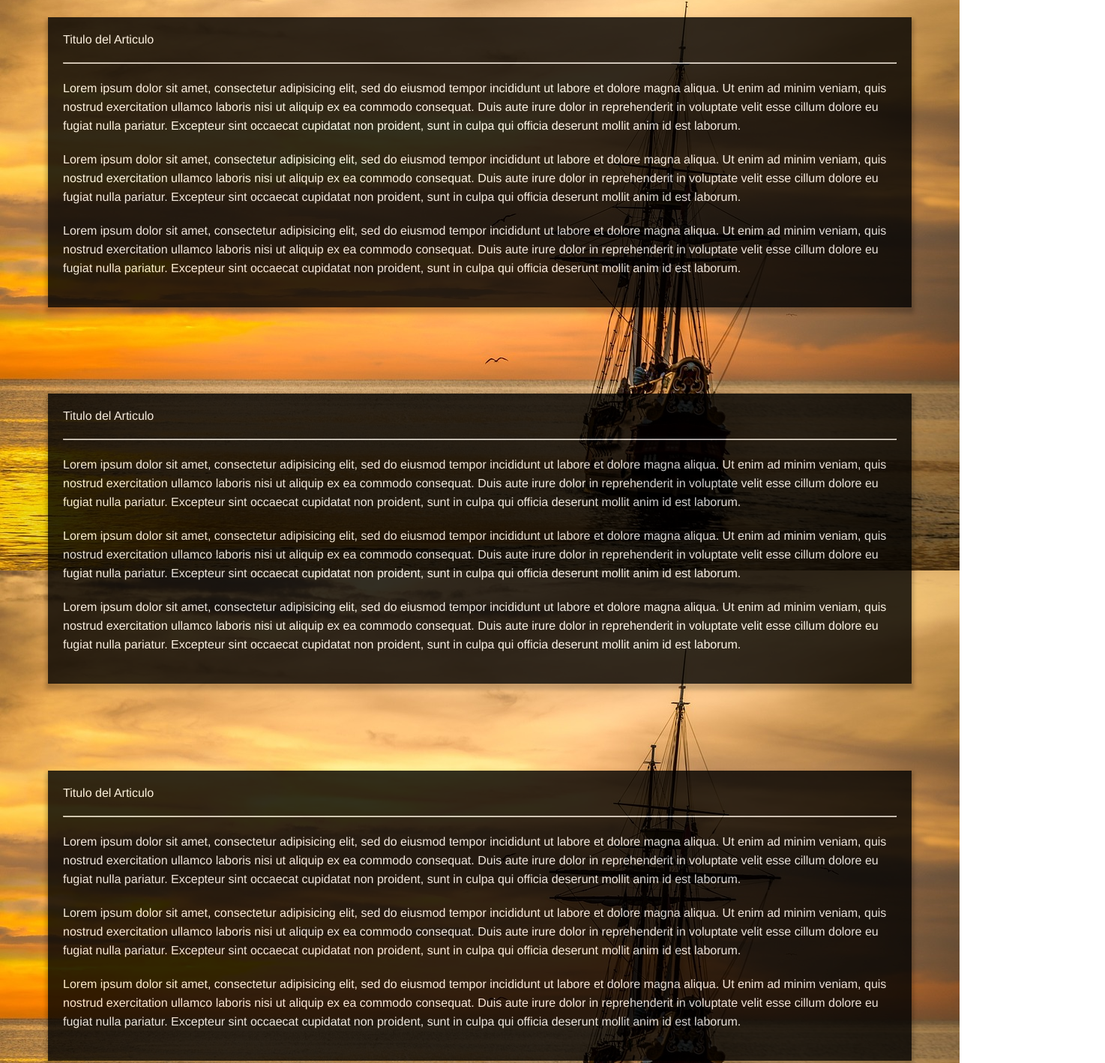
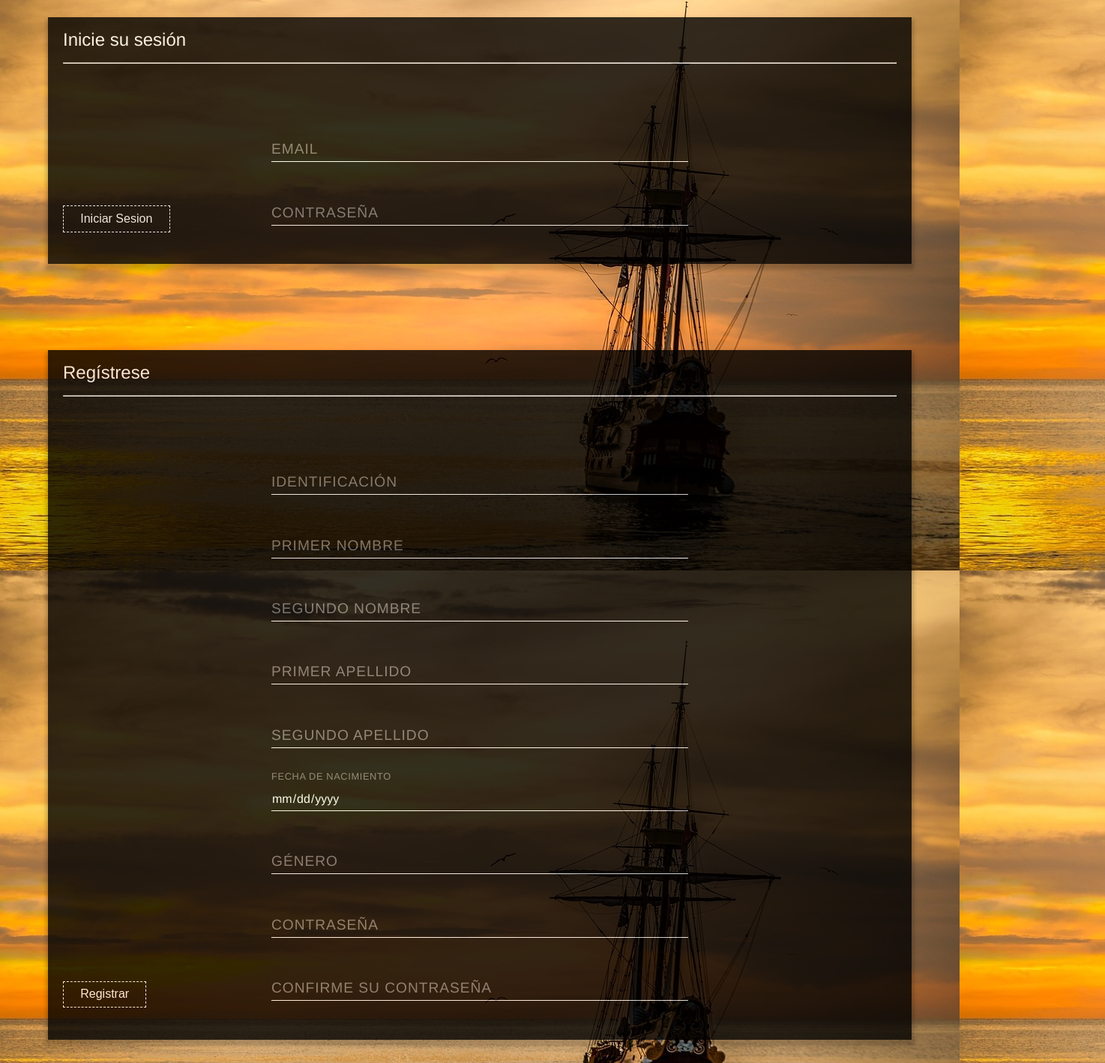
Before and after one commit to MarcoCorrales/examenHotel, a website: page public/html/index.html in a window 1280 px wide. Shown: the part 92-1510 px from the top of the page at 75% size, 1474 px wide, since content can reach past the window. Drawn offline with nearby package versions, Linux system fonts and the light colour scheme.

Commit message:
Commit 17082018 1517
Commit 17082018 1517

Creé:

Show-Hide:
Inicio de sesión
Registro de cliente
GitIgnore
CSS
Style
HTML
Index.html

```diff
--- a/public/css/reset.css
+++ b/public/css/reset.css
@@ -7,7 +7,7 @@ b, u, i, center,
 dl, dt, dd, ol, ul, li,
 fieldset, form, label, legend,
 table, caption, tbody, tfoot, thead, tr, th, td,
-article, aside, canvas, details, embed,
+section, aside, canvas, details, embed,
 figure, figcaption, footer, header, hgroup,
 menu, nav, output, ruby, section, summary,
 time, mark, audio, video {
@@ -19,7 +19,7 @@ time, mark, audio, video {
 	vertical-align: baseline;
 }
 /* HTML5 display-role reset for older browsers */
-article, aside, details, figcaption, figure,
+section, aside, details, figcaption, figure,
 footer, header, hgroup, menu, nav, section {
 	display: block;
 }
--- a/public/css/style.css
+++ b/public/css/style.css
@@ -6,7 +6,7 @@ body {
   color: #0a0a0a;
   -webkit-font-smoothing: antialiased;
   -moz-osx-font-smoothing: grayscale;
-    background:url(../img/bg.jpg); /* Nuestra imagen de fondo */
+  background:url(../img/bg.jpg), url(../img/bg2.jpg), linear-gradient(to right,#1e4b73, #ffffff00); /* Nuestra imagen de fondo */
   background-repeat:no-repeat; /* Indicamos que no se repetira */
   background-size:cover; /* Encajamos la imagen al 100% del ancho */
   background-attachment: fixed; /* Establecemos una posicion fija para la imagen */
@@ -88,25 +88,21 @@ body {
     color: #848583;
     transform: scaleX(-1);
     text-transform: uppercase;
+    -webkit-transition: 0.7s all ease-in;
+    -moz-transition: 0.7s all ease-in;
+    transition: 0.7s all ease-in;
 
   }
   #logo-invert:hover{
     color: #f56504;
     transform: scaleX(1);
+     -webkit-transition: 0.7s all ease-in;
+    -moz-transition: 0.7s all ease-in;
+    transition: 0.7s all ease-in;
 
   }
   #strong{
     font-weight: bold;
-  }
-
-  .audio-toggle {
-    position: fixed;
-    bottom: 20px;
-    right: 45px;
-    text-align: center;
-    display: block;
-    background: #00000003;
-    z-index: 999;
   }
   #main-nav{
     margin-top: 5%;
@@ -115,32 +111,136 @@ body {
   .contenedor {
       width: 90%;
       max-width:1200px;
-      margin:auto;
+      margin: auto;
   }
 
-  article {
+  section {
     background:#000;
     opacity: .8;
     padding:20px;
     margin: 10% 0;
     color:#fff;
-      box-shadow:0 5px 5px 3px rgba(0, 0, 0, 0.25);
+    box-shadow:0 5px 5px 3px #00000040;
   }
 
-  /* article h2 {
+  /* section h2 {
       color:#fff;
   } */
 
-  /* article hr {
+  /* section hr {
       background:#F64740;
       height:5px;
       border:none;
   } */
 
-  article p {
+  section p {
       line-height: 25px;
   }
 
-  article h2, article p, article hr {
+  section h2, section p, section hr {
       margin-bottom: 20px;
   }
+  section h2{
+    font-size: 1.5em;
+  }
+
+  .ocultar {
+    display: none;
+  }
+
+  /* inicio: estilos inputs */
+
+
+  .field {
+    display: flex;
+    flex-flow: column-reverse;
+    /* margin-bottom: 1em; */
+  }
+
+  label, input, textarea {
+    transition: all 0.2s;
+    touch-action: manipulation;
+  }
+
+  input, textarea, select  {
+    position: relative;
+    left: 25%;
+    top: 60px;
+    width: 50%;
+    margin-bottom: 3%;
+    height: 30px;
+    font-size: 1em;
+    border: 0;
+    border-bottom: 1px solid #fff;
+    background: transparent;
+    font-family: inherit;
+    -webkit-appearance: none;
+    border-radius: 0;
+    padding: 0;
+    cursor: text;
+    color: #fff;
+  }
+
+  input:focus {
+    outline: 0;
+    border-bottom: 1px solid #666;
+  }
+
+  label {
+    position: relative;
+    left: 25%;
+    top: 55px;
+    text-transform: uppercase;
+    letter-spacing: 0.05em;
+    font-size: 0.8em;
+    color: #7a7979;
+  }
+  input:placeholder-shown + label {
+    cursor: text;
+    max-width: 66.66%;
+    white-space: nowrap;
+    overflow: hidden;
+    text-overflow: ellipsis;
+    transform-origin: left bottom;
+    transform: translate(0, 2.125rem) scale(1.5);
+  }
+
+  ::-webkit-input-placeholder {
+    opacity: 0;
+    transition: inherit;
+  }
+
+  input:focus::-webkit-input-placeholder {
+    opacity: 1;
+  }
+
+  input:not(:placeholder-shown) + label,
+  input:focus + label {
+    transform: translate(0, 0) scale(1);
+    cursor: pointer;
+  }
+
+  /* fin: estilos inputs */
+
+
+  .buttonDash, button {
+    border: 1px dashed #fff;
+    padding: 0.7% 2%;
+    /* border-radius: 50px; */
+    background-color: transparent;
+    color: #fff;
+    margin-right: 1%;
+    cursor: pointer;
+    /* float: right; */
+    margin-bottom: 2%;
+    text-decoration: none;
+  }
+  .buttonDash:hover , button:hover{
+    border-style: solid;
+    border-color:#f56504;
+    color: #f56504;
+    -webkit-transition: all 700ms ease;
+    -o-transition: all 700ms ease;
+    transition: all 700ms ease;
+    padding: 0.7% 2%;
+  }
--- a/public/html/index.html
+++ b/public/html/index.html
@@ -9,15 +9,13 @@
 	<link href="https://fonts.googleapis.com/css?family=Montserrat" rel="stylesheet">
 	<link rel="stylesheet" href="https://use.fontawesome.com/releases/v5.0.12/css/all.css" integrity="sha384-G0fIWCsCzJIMAVNQPfjH08cyYaUtMwjJwqiRKxxE/rx96Uroj1BtIQ6MLJuheaO9"
   crossorigin="anonymous">
-  <link href='../../img/sheicon.jpg' rel='shortcut icon' type='image/png'>
+  <link href='../img/sheicon.jpg' rel='shortcut icon' type='image/png'>
   <script src="https://code.jquery.com/jquery-3.3.1.min.js"></script>
   <script src="../js/main.js"></script>
   <link rel="stylesheet" href="../css/reset.css">
   <link rel="stylesheet" href="../css/style.css">
 
-
 	<!-- <script src="//maps.googleapis.com/maps/api/js?sensor=true"></script> -->
-
 </head>
 
   <body class="page-home">
@@ -27,92 +25,129 @@
 
     <header id="page-header">
       <a href="" id="toggle-nav" class="header-button"><span class="hamburger"><span class="base"></span></span><span class="label">  <i class="fas fa-bars"></i> Menu</span></a>
-        <a class="header-button header-button-hidden no-address" data-remote="true" href="/users/sign_in">Login</a>
-        <a class="header-button header-button-last header-button-hidden no-address" data-remote="true" href="/users/sign_up">Register</a>
+
+        <a id="btn_login" class="header-button header-button-hidden no-address" data-remote="true" href="#">Login</a>
+        <a id="btn_register" class="header-button header-button-last header-button-hidden no-address" data-remote="true" href="#">Register</a>
+
       <div class="logo">
           <a id="strong" href="#"> Evaluation</a>
         <a id="logo-invert" href="#">the System for Hotels </a>
 
       </div>
-
-      <a class="audio-toggle muted" href=""></a>
     </header>
 
 
     <div class="contenedor">
-        <article>
-          <h2>Titulo del Articulo</h2>
-          <hr>
-            <p>Lorem ipsum dolor sit amet, consectetur adipisicing elit, sed do eiusmod
-            tempor incididunt ut labore et dolore magna aliqua. Ut enim ad minim veniam,
-            quis nostrud exercitation ullamco laboris nisi ut aliquip ex ea commodo
-            consequat. Duis aute irure dolor in reprehenderit in voluptate velit esse
-            cillum dolore eu fugiat nulla pariatur. Excepteur sint occaecat cupidatat non
-            proident, sunt in culpa qui officia deserunt mollit anim id est laborum.</p>
 
-            <p>Lorem ipsum dolor sit amet, consectetur adipisicing elit, sed do eiusmod
-            tempor incididunt ut labore et dolore magna aliqua. Ut enim ad minim veniam,
-            quis nostrud exercitation ullamco laboris nisi ut aliquip ex ea commodo
-            consequat. Duis aute irure dolor in reprehenderit in voluptate velit esse
-            cillum dolore eu fugiat nulla pariatur. Excepteur sint occaecat cupidatat non
-            proident, sunt in culpa qui officia deserunt mollit anim id est laborum.</p>
+        <!-- <section id="prueba_show_hide ocultar"> -->
+          <!-- * * * * * * * * * * * * * * * * * * * * * * * * * * * * * * * * *  -->
+          <!-- <a href="#" id="btn_hide" class=""><i class="fas fa-minus"></i></a> -->
+          <!-- <a href="#" id="btn_show" class="ocultar"><i class="fas fa-plus"></i></a> -->
+          <!-- * * * * * * * * * * * * * * * * * * * * * * * * * * * * * * * * *  -->
+          <!-- <h2>Titulo del Articulo</h2> -->
+          <!-- <hr> -->
+        <!-- </section> -->
 
-            <p>Lorem ipsum dolor sit amet, consectetur adipisicing elit, sed do eiusmod
-            tempor incididunt ut labore et dolore magna aliqua. Ut enim ad minim veniam,
-            quis nostrud exercitation ullamco laboris nisi ut aliquip ex ea commodo
-            consequat. Duis aute irure dolor in reprehenderit in voluptate velit esse
-            cillum dolore eu fugiat nulla pariatur. Excepteur sint occaecat cupidatat non
-            proident, sunt in culpa qui officia deserunt mollit anim id est laborum.</p>
-        </article>
-        <article>
-            <h2>Titulo del Articulo</h2>
+        <section id="section_login">
+            <h2>Inicie su sesión</h2>
             <hr>
-              <p>Lorem ipsum dolor sit amet, consectetur adipisicing elit, sed do eiusmod
-              tempor incididunt ut labore et dolore magna aliqua. Ut enim ad minim veniam,
-              quis nostrud exercitation ullamco laboris nisi ut aliquip ex ea commodo
-              consequat. Duis aute irure dolor in reprehenderit in voluptate velit esse
-              cillum dolore eu fugiat nulla pariatur. Excepteur sint occaecat cupidatat non
-              proident, sunt in culpa qui officia deserunt mollit anim id est laborum.</p>
+            <form action="">
+                <div class="field">
+                  <input type="text" name="txt_correo_inicio" id="txt_correo_inicio" placeholder="Digite su correo electrónico">
+                  <label for="txt_correo_inicio">Email</label>
+                </div>
+                <div class="field">
+                  <input type="password" name="txt_contrasenna_inicio" id="txt_contrasenna_inicio" placeholder="Digite su contraseña">
+                  <label for="txt_contrasenna_inicio">Contraseña</label>
+                  <!-- <a class="botonolvidarcontrasenna" href="/accounts/password/reset/">¿Olvidó su contraseña?</a> -->
+                </div>
+              <button type="button" id="btn_inicio_sesion">Iniciar Sesion</button>
 
-              <p>Lorem ipsum dolor sit amet, consectetur adipisicing elit, sed do eiusmod
-              tempor incididunt ut labore et dolore magna aliqua. Ut enim ad minim veniam,
-              quis nostrud exercitation ullamco laboris nisi ut aliquip ex ea commodo
-              consequat. Duis aute irure dolor in reprehenderit in voluptate velit esse
-              cillum dolore eu fugiat nulla pariatur. Excepteur sint occaecat cupidatat non
-              proident, sunt in culpa qui officia deserunt mollit anim id est laborum.</p>
 
-              <p>Lorem ipsum dolor sit amet, consectetur adipisicing elit, sed do eiusmod
-              tempor incididunt ut labore et dolore magna aliqua. Ut enim ad minim veniam,
-              quis nostrud exercitation ullamco laboris nisi ut aliquip ex ea commodo
-              consequat. Duis aute irure dolor in reprehenderit in voluptate velit esse
-              cillum dolore eu fugiat nulla pariatur. Excepteur sint occaecat cupidatat non
-              proident, sunt in culpa qui officia deserunt mollit anim id est laborum.</p>
-          </article>
-          <article>
-              <h2>Titulo del Articulo</h2>
+              </form>
+        </section>
+
+          <section id="section_cliente_registro">
+              <h2>Regístrese</h2>
               <hr>
-                <p>Lorem ipsum dolor sit amet, consectetur adipisicing elit, sed do eiusmod
-                tempor incididunt ut labore et dolore magna aliqua. Ut enim ad minim veniam,
-                quis nostrud exercitation ullamco laboris nisi ut aliquip ex ea commodo
-                consequat. Duis aute irure dolor in reprehenderit in voluptate velit esse
-                cillum dolore eu fugiat nulla pariatur. Excepteur sint occaecat cupidatat non
-                proident, sunt in culpa qui officia deserunt mollit anim id est laborum.</p>
 
-                <p>Lorem ipsum dolor sit amet, consectetur adipisicing elit, sed do eiusmod
-                tempor incididunt ut labore et dolore magna aliqua. Ut enim ad minim veniam,
-                quis nostrud exercitation ullamco laboris nisi ut aliquip ex ea commodo
-                consequat. Duis aute irure dolor in reprehenderit in voluptate velit esse
-                cillum dolore eu fugiat nulla pariatur. Excepteur sint occaecat cupidatat non
-                proident, sunt in culpa qui officia deserunt mollit anim id est laborum.</p>
+                <form action="">
+                    <div class="field">
+                        <input type="number" name="txt-identificacion_cliente" id="txt-identificacion_cliente" placeholder="Identificación">
+                        <label for="txt-identificacion_cliente">Identificación</label>
+                      </div>
 
-                <p>Lorem ipsum dolor sit amet, consectetur adipisicing elit, sed do eiusmod
-                tempor incididunt ut labore et dolore magna aliqua. Ut enim ad minim veniam,
-                quis nostrud exercitation ullamco laboris nisi ut aliquip ex ea commodo
-                consequat. Duis aute irure dolor in reprehenderit in voluptate velit esse
-                cillum dolore eu fugiat nulla pariatur. Excepteur sint occaecat cupidatat non
-                proident, sunt in culpa qui officia deserunt mollit anim id est laborum.</p>
-            </article>
-            <article>
+                    <div class="field">
+                      <input type="text" name="txt-nombre_cliente" id="txt-nombre_cliente" placeholder="Primer nombre">
+                      <label for="txt-nombre_cliente">Primer nombre</label>
+                    </div>
+                    <div class="field">
+                        <input type="text" name="txt-nombre2_cliente" id="txt-nombre2_cliente" placeholder="Segundo nombre">
+                        <label for="txt-nombre2_cliente">Segundo nombre</label>
+                      </div>
+                    <div class="field">
+                      <input type="text" name="txt-apellido_cliente" id="txt-apellido_cliente" placeholder="Primer apellido">
+                      <label for="txt-apellido_cliente">Primer apellido</label>
+                    </div>
+                    <div class="field">
+                        <input type="text" name="txt-apellido2_cliente" id="txt-apellido2_cliente" placeholder="Segundo apellido">
+                        <label for="txt-apellido2_cliente">Segundo apellido</label>
+                      </div>
+                      <div class="field">
+                          <input type="date" name="txt-fecha_nacimiento" id="txt-fecha_nacimiento" placeholder="Dirección">
+                          <label for="txt-fecha_nacimiento">Fecha de nacimiento</label>
+                        </div>
+
+                      <!-- const input_foto_perfil_cliente = document.querySelector('#txt-foto_perfil_cliente'); // * * * -->
+
+                      <div class="field">
+                          <input type="text" name="txt-genero_cliente" id="txt-genero_cliente" placeholder="Género">
+                          <label for="txt-genero_cliente">Género</label>
+                        </div>
+                      <!-- <div>
+                          <fieldset>
+                            <legend>Género:</legend>
+                              <label for="rbtFemenino">Femenino</label>
+                              <input type="radio" name="rbtGenero" id="rbtFemenino" value="true">
+
+                              <label for="rbtMasculino">Masculino</label>
+                              <input type="radio" name="rbtGenero" id="rbtMasculino" value="false">
+                          </fieldset>
+                      </div> -->
+                    <div class="field">
+                      <input type="password" name="txt-contrasenna" id="txt-contrasenna" placeholder="Contraseña">
+                      <label for="txt-contrasenna">Contraseña</label>
+                    </div>
+                    <div class="field">
+                      <input type="password" name="txt-contrasenna_confirmar" id="txt-contrasenna_confirmar" placeholder="Confirme su contraseña">
+                      <label for="txt-contrasenna_confirmar">Confirme su contraseña</label>
+                    </div>
+                    <button type="button" id="btn_cliente_registro">Registrar</button>
+                  </form>
+            </section>
+
+            <section id="section_cliente_lista">
+                <h2>Lista de Clientes registrados</h2>
+                <hr>
+                  <p>A q u í    v a    l a   l i s t a   d e    C l i e n t e s.</p>
+
+                  <p>Lorem ipsum dolor sit amet, consectetur adipisicing elit, sed do eiusmod
+                  tempor incididunt ut labore et dolore magna aliqua. Ut enim ad minim veniam,
+                  quis nostrud exercitation ullamco laboris nisi ut aliquip ex ea commodo
+                  consequat. Duis aute irure dolor in reprehenderit in voluptate velit esse
+                  cillum dolore eu fugiat nulla pariatur. Excepteur sint occaecat cupidatat non
+                  proident, sunt in culpa qui officia deserunt mollit anim id est laborum.</p>
+
+                  <p>Lorem ipsum dolor sit amet, consectetur adipisicing elit, sed do eiusmod
+                  tempor incididunt ut labore et dolore magna aliqua. Ut enim ad minim veniam,
+                  quis nostrud exercitation ullamco laboris nisi ut aliquip ex ea commodo
+                  consequat. Duis aute irure dolor in reprehenderit in voluptate velit esse
+                  cillum dolore eu fugiat nulla pariatur. Excepteur sint occaecat cupidatat non
+                  proident, sunt in culpa qui officia deserunt mollit anim id est laborum.</p>
+              </section>
+
+
+            <section>
                 <h2>Titulo del Articulo</h2>
                 <hr>
                   <p>Lorem ipsum dolor sit amet, consectetur adipisicing elit, sed do eiusmod
@@ -135,8 +170,8 @@
                   consequat. Duis aute irure dolor in reprehenderit in voluptate velit esse
                   cillum dolore eu fugiat nulla pariatur. Excepteur sint occaecat cupidatat non
                   proident, sunt in culpa qui officia deserunt mollit anim id est laborum.</p>
-              </article>
-              <article>
+              </section>
+              <section>
                   <h2>Titulo del Articulo</h2>
                   <hr>
                     <p>Lorem ipsum dolor sit amet, consectetur adipisicing elit, sed do eiusmod
@@ -159,8 +194,8 @@
                     consequat. Duis aute irure dolor in reprehenderit in voluptate velit esse
                     cillum dolore eu fugiat nulla pariatur. Excepteur sint occaecat cupidatat non
                     proident, sunt in culpa qui officia deserunt mollit anim id est laborum.</p>
-                </article>
-                <article>
+                </section>
+                <section>
                     <h2>Titulo del Articulo</h2>
                     <hr>
                       <p>Lorem ipsum dolor sit amet, consectetur adipisicing elit, sed do eiusmod
@@ -183,8 +218,13 @@
                       consequat. Duis aute irure dolor in reprehenderit in voluptate velit esse
                       cillum dolore eu fugiat nulla pariatur. Excepteur sint occaecat cupidatat non
                       proident, sunt in culpa qui officia deserunt mollit anim id est laborum.</p>
-                  </article>
+                  </section>
       </div>
+
+
+      <script src="../js/sistema/sistema.servicio.js"></script>
+		<script src="../js/sistema/sistema.cotrolador.js"></script>
+
 
   </body>
 </html>
--- a/public/js/main.js
+++ b/public/js/main.js
@@ -1,3 +1,5 @@
+
+
 	$(document).ready(function(){
 
 		$(window).scroll(function(){
@@ -7,7 +9,5 @@ $(document).ready(function(){
 			$('body').css({
 				'background-position': '0 -' + posicion + 'px'
 			});
-
 		});
-
 	});
```
Also changed, not shown: public/js/sistema/sistema.cotrolador.js (added, +87 -0 lines), public/img/bg2.jpg (added), public/js/sistema/sistema.servicio.js (added), 5 other files. Lines whose indentation alone changed are shown as unchanged.
